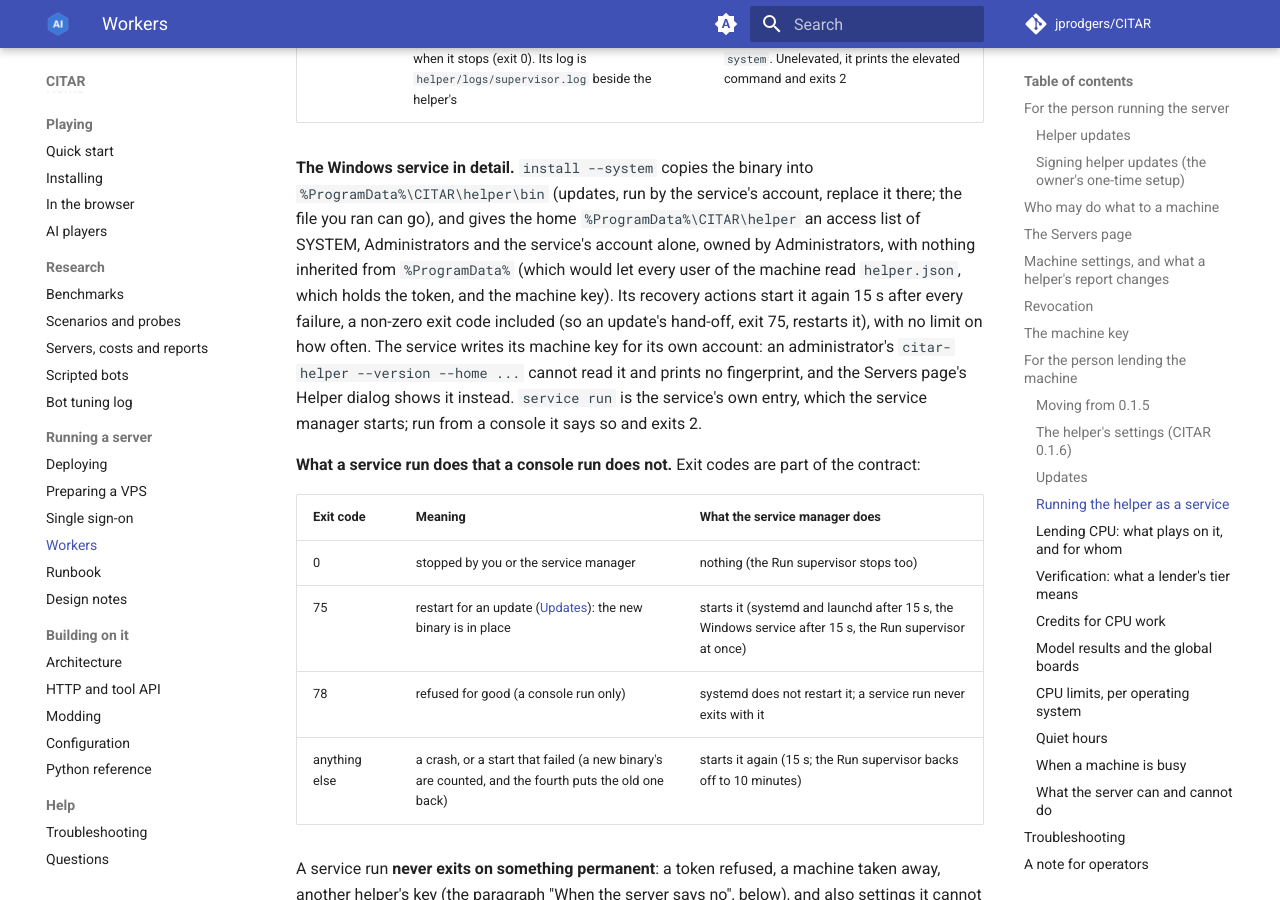
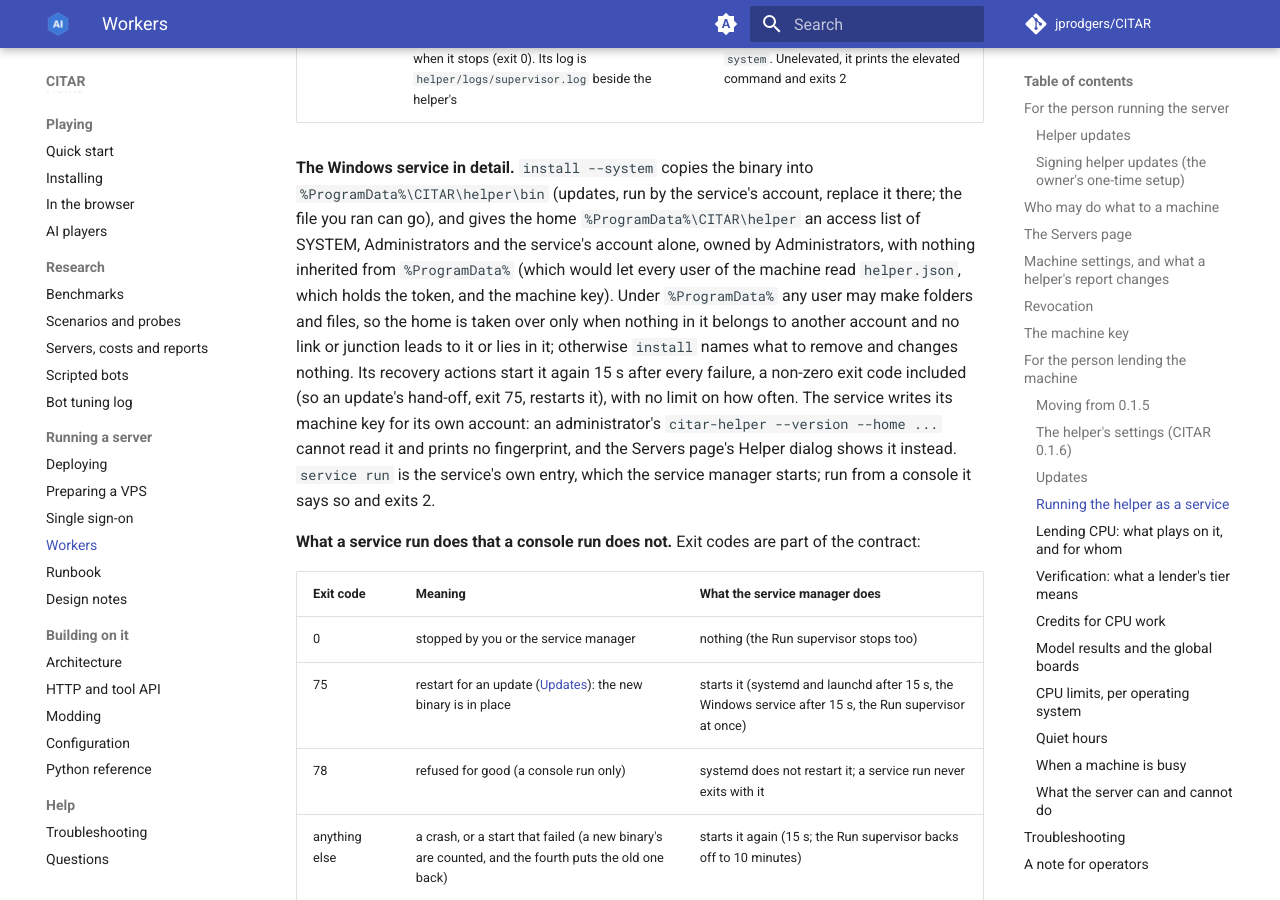
Before and after one commit to jprodgers/CITAR, an MkDocs documentation site: the page built from docs/server/WORKERS.md, in a window 1280 px wide and 900 px high, scrolled down 17592 px. Built offline with MkDocs 1.6.1 and Material for MkDocs 9.7.7, drawn with Linux system fonts in a browser that asks for light colours; comment, search, counter and statistics services are not loaded.

Commit message:
docs: WORKERS.md says when the Windows service's home is refused
Co-Authored-By: Claude Opus 5.5 <noreply@anthropic.com>

```diff
--- a/docs/server/WORKERS.md
+++ b/docs/server/WORKERS.md
@@ -516,7 +516,9 @@ the helper with `--service`, its home's absolute path and the binary's: the bina
 ran can go), and gives the home `%ProgramData%\CITAR\helper` an access list of SYSTEM, Administrators
 and the service's account alone, owned by Administrators, with nothing inherited from `%ProgramData%`
 (which would let every user of the machine read `helper.json`, which holds the token, and the machine
-key). Its recovery actions start it again 15 s after every failure, a non-zero exit code included (so
+key). Under `%ProgramData%` any user may make folders and files, so the home is taken over only when
+nothing in it belongs to another account and no link or junction leads to it or lies in it; otherwise
+`install` names what to remove and changes nothing. Its recovery actions start it again 15 s after every failure, a non-zero exit code included (so
 an update's hand-off, exit 75, restarts it), with no limit on how often. The service writes its
 machine key for its own account: an administrator's `citar-helper --version --home ...` cannot read it
 and prints no fingerprint, and the Servers page's Helper dialog shows it instead. `service run` is the
```
Also changed, not shown: wiki/Workers.md (+3 -1 lines).
